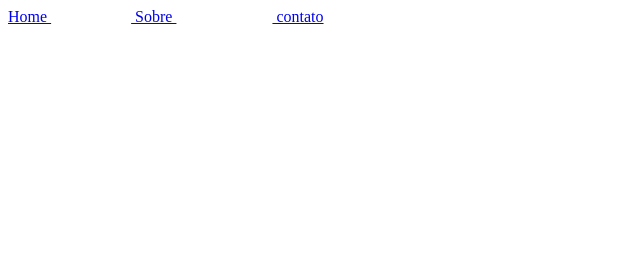
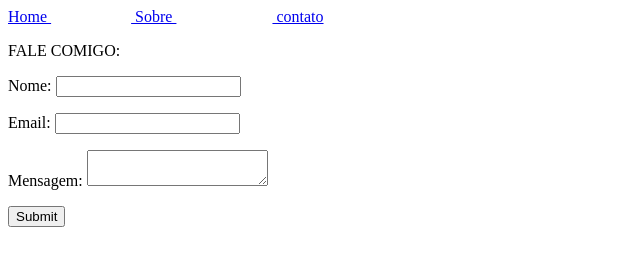
Before and after one commit to isadorariegert/trabalho-html-usjt, a plain HTML site: page contato.html in a window 1280 px wide. Shown: the whole page, without its empty margins (0-640 px from the left). Drawn offline with Linux system fonts and the light colour scheme.

Commit message:
atividade completa

```diff
--- a/contato.html
+++ b/contato.html
@@ -7,6 +7,14 @@
     <a href="index.html"> Home </a> &nbsp;&nbsp;&nbsp;&nbsp;&nbsp;&nbsp;&nbsp;&nbsp;&nbsp;&nbsp;&nbsp;&nbsp;&nbsp;&nbsp;&nbsp;&nbsp;&nbsp;&nbsp;&nbsp;&nbsp;<a href="sobre.html"> Sobre </a> &nbsp;&nbsp;&nbsp;&nbsp;&nbsp;&nbsp;&nbsp;&nbsp;&nbsp;&nbsp;&nbsp;&nbsp;&nbsp;&nbsp;&nbsp;&nbsp;&nbsp;&nbsp;&nbsp;&nbsp;&nbsp;&nbsp;&nbsp;&nbsp;<a href="contato.html"> contato </a>
 </head>
 <body>
+    <p>FALE COMIGO:</p>
+    <p>Nome: <input type="text"></p>
+    <p>Email: <input type="mail"></p>
+    <p>Mensagem: <textarea>
+
+
+    </textarea></p>
+    <input type="submit">
 
 </body>
 </html>
```
